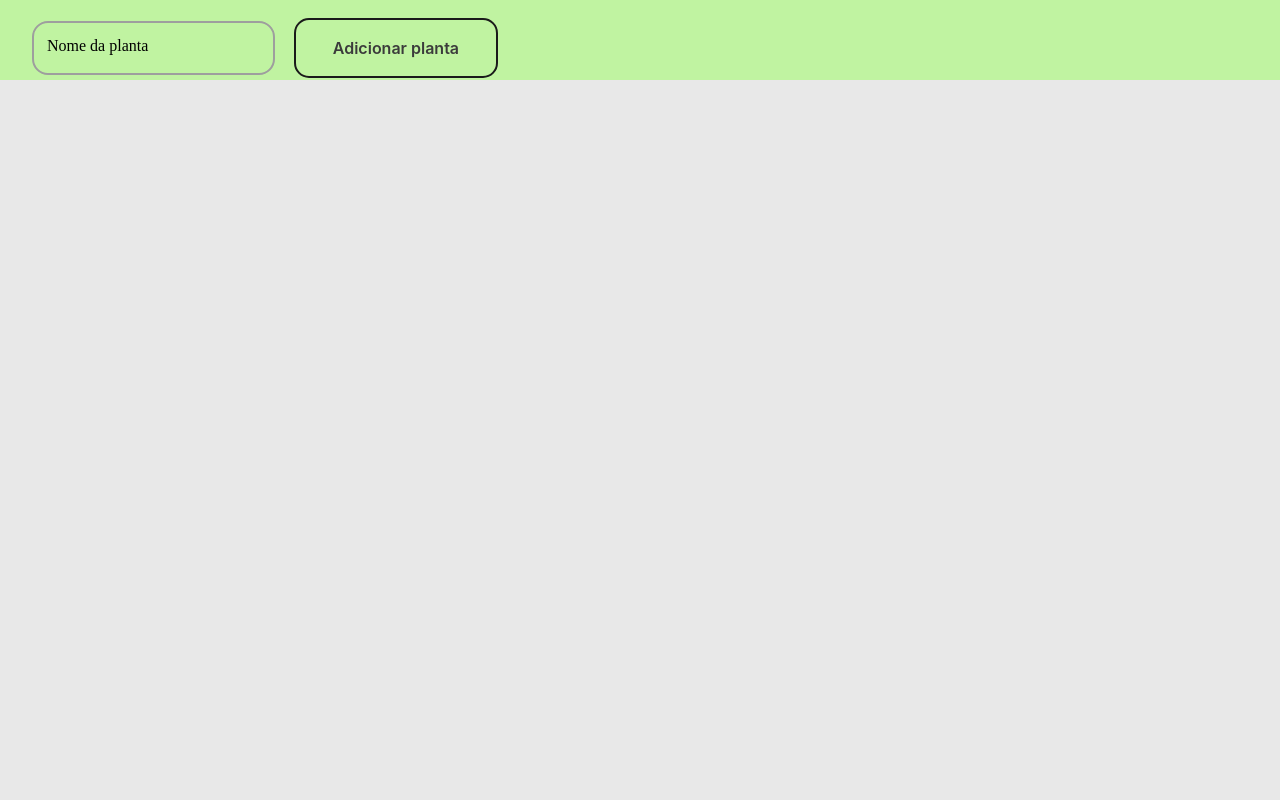
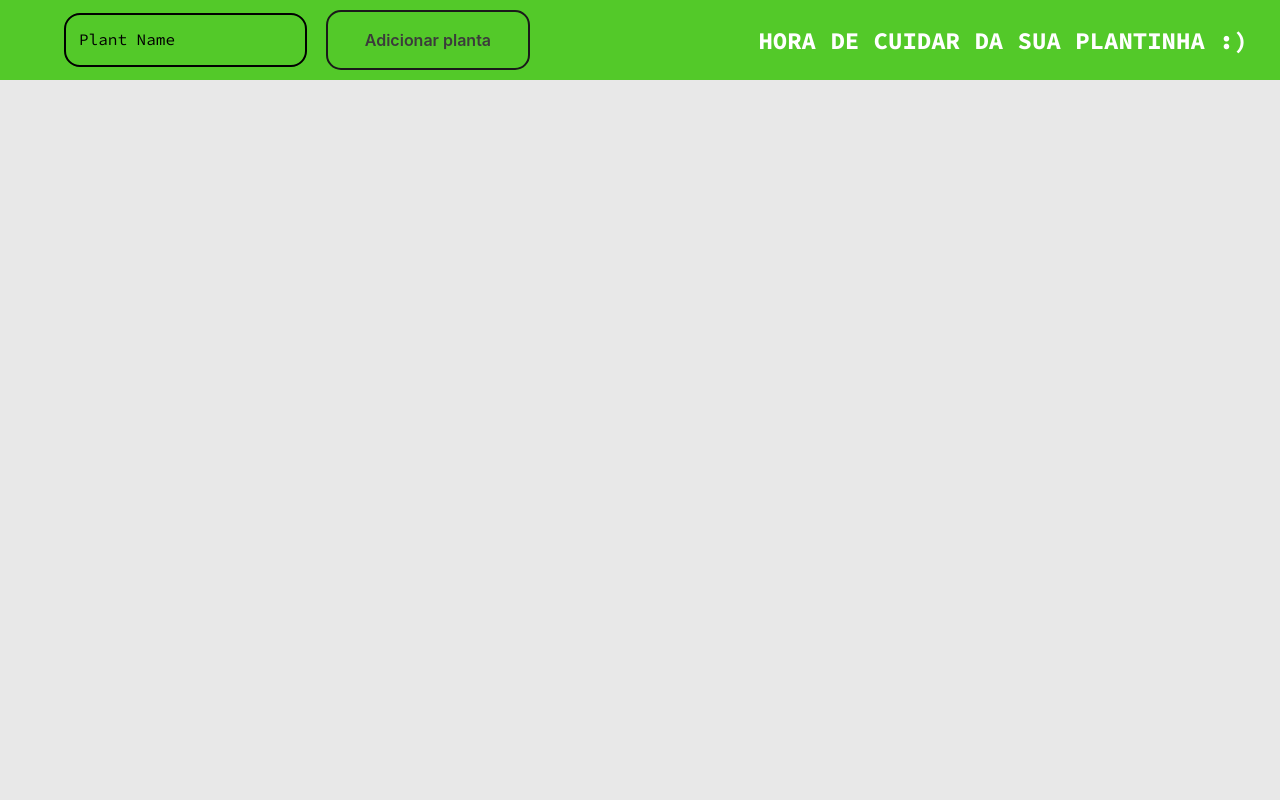
Before and after one commit to Rafael-Malheiros/front-prantinhas, a Flask app: page /plantinhas in a window 1280 px wide. Run offline with Flask 3, Linux system fonts and the light colour scheme; data that the repository does not hold is empty.

Commit message:
Html, Css updates
Visual changes

```diff
--- a/static/css/plantas.css
+++ b/static/css/plantas.css
@@ -1,8 +1,11 @@
+@import url('https://fonts.googleapis.com/css2?family=Source+Code+Pro:wght@400;700&display=swap');
+
 body{
     margin: 0;
     height: 100vh;
     width: 100vw;
     background: #e8e8e8;
+    font-family: 'Source Code Pro', monospace;
 }
 
 div{
@@ -14,7 +17,7 @@ div{
 }
 
 .input {
- border: solid 2px #9e9e9e;
+ border: solid 2px #000;
  border-radius: 1rem;
  background: none;
  padding: 1rem;
@@ -98,7 +101,7 @@ button:active {
 }
 
 .nav{
-    background-color: #9dff6083;
+    background-color: #53C929;
     height: 10vh;
     z-index: 2;
     display: flex;
@@ -117,16 +120,31 @@ button:active {
 .title{
     background-color: #53C929;
     width: 100%;
-    padding: 1rem 0;
+    display: flex;
+    justify-content: center;
     margin: 0;
     border-radius: 1rem 1rem .5rem .5rem;
     border-bottom: 1.5px solid #000;
     box-shadow: 2px 2px 2px 1px rgba(0, 0, 0, 0.2);
+    color: #fff;
 }
 
 .subinfos{
     margin: .2rem 2rem 1.5rem 2rem;
 }
+
+.nav-separar{
+    display: flex;
+    justify-content: space-between;
+    width: 95vw;
+    align-items: center;
+    margin: 0 auto;
+}
+
+.title-nav{
+    color: #fff;
+}
+
 main{
     max-width: 1200px;
     display: grid;
--- a/templates/plantas.html
+++ b/templates/plantas.html
@@ -8,19 +8,27 @@
 {% block body %}
 
     <nav class="nav">
-        <form action="/plantinhas" method="POST" class="flex-itens-menu">
-            <div class="input-group">
-                <input required="" type="text" id="nome_planta" name="nome_planta" autocomplete="off" class="input">
-                <label class="user-label">Nome da planta</label>
+        <div class="nav-separar">
+            <div>
+                <form action="/plantinhas" method="POST" class="flex-itens-menu">
+                    <div class="input-group">
+                        <input required="" type="text" id="nome_planta" name="nome_planta" autocomplete="off" class="input">
+                        <label class="user-label">Plant Name</label>
+                    </div>
+                    <button onclick="alerta(nome_ja_registrado)" type="submit" value="add plant">Adicionar planta</button>
+                </form>
             </div>
-            <button onclick="alerta(nome_ja_registrado)" type="submit" value="add plant">Adicionar planta</button>
-        </form>
+            <h1 class="title-nav">HORA DE CUIDAR DA SUA PLANTINHA :)</h1>
+        </div>
+
     </nav>
 
     <main>
         {% for planta in dic %}
             <div class="card">
-                <h1 class="title">{{ planta }}</h1>
+                <div class="title">
+                    <h1 >{{ planta }}</h1>
+                </div>
                 <div class="subinfos">
                     <p>Luz: {{ dic[planta]['luz'] }}</p>
                     <p>Umidade: {{ dic[planta]['umidade'] }}</p>
```
Also changed, not shown: readme.md (added), 1 other file.
